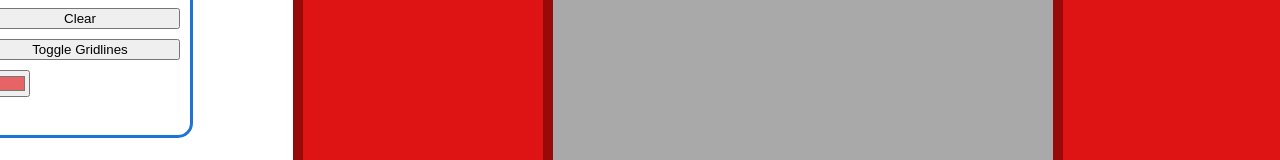
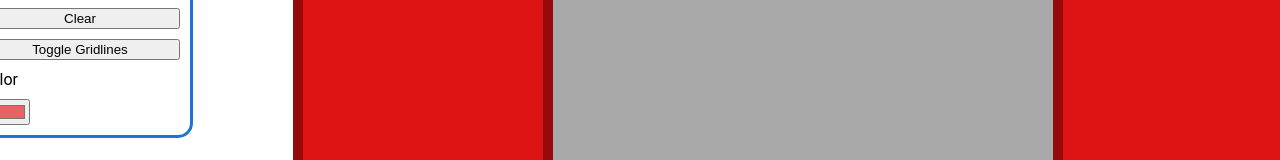
Before and after one commit to MarekRykaczewski/etch-a-sketch, a plain HTML site: page index.html in a window 1280 px wide. Shown: the part 275-435 px from the top of the page. Drawn offline with Linux system fonts and the light colour scheme.

```diff
--- a/index.html
+++ b/index.html
@@ -24,7 +24,9 @@
     </div>
     <button id="clearButton" type="button">Clear</button>
     <button id="gridlinesButton" type="button">Toggle Gridlines</button>
+    <label for="Color">Color</label>
     <input type="color" id="colorPicked" name="Color" value="#e66465">
+
     </div>
     </div>
 </body>
```
Also changed, not shown: javascript.js (+6 -1 lines).
